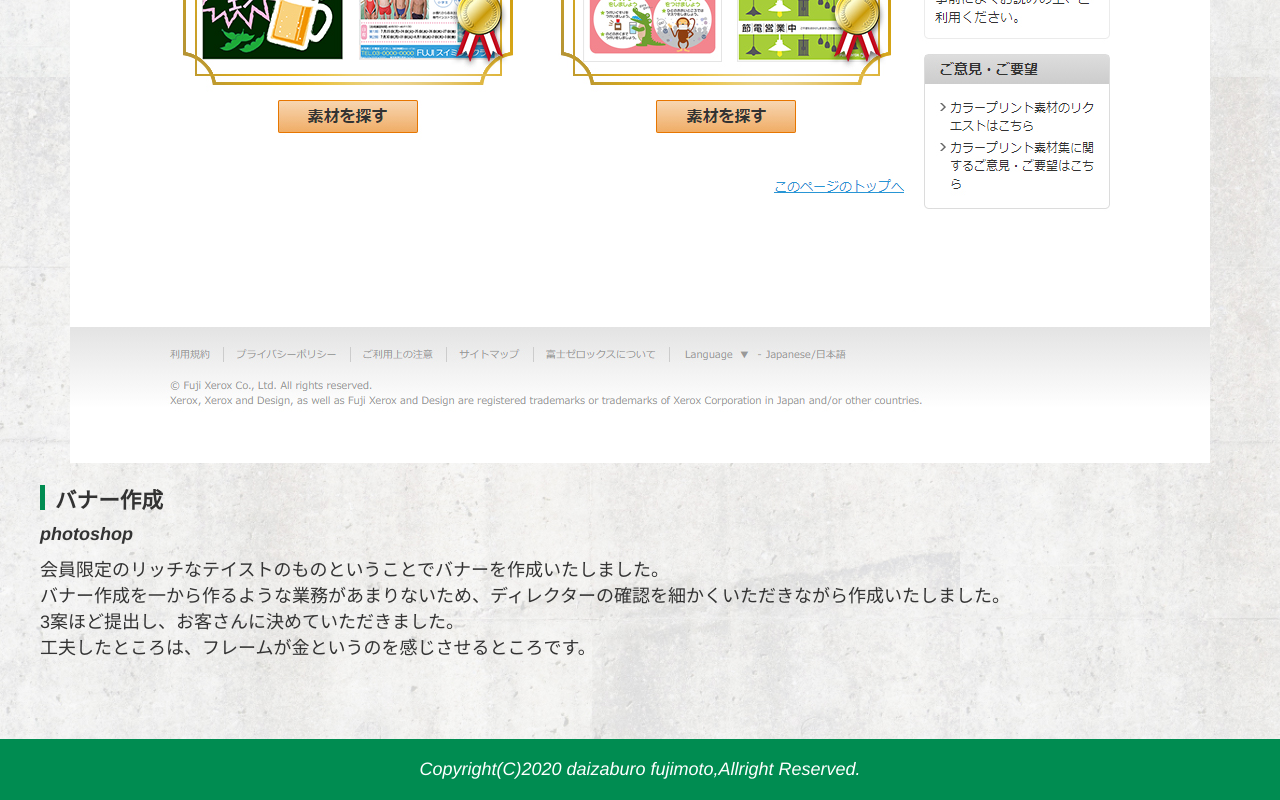
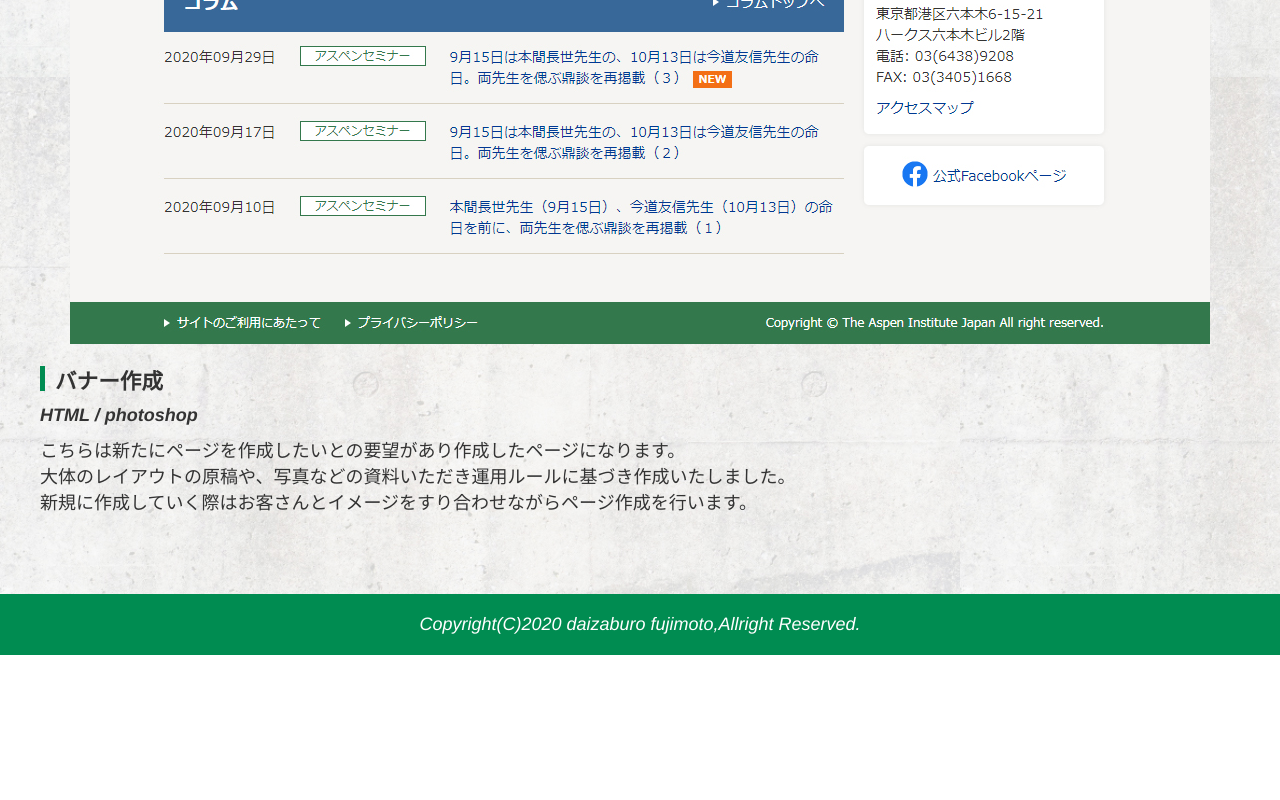
Before and after one commit to daizaburou/portfolio, a plain HTML site: page work/work_06.html in a window 1280 px wide. Shown: the part 1417-2217 px from the top of the page. After the commit the page ends 2072 px from the top, so only its background shows below. Drawn offline with nearby package versions, Linux system fonts and the light colour scheme; files whose address does not match are found by name.

Commit message:
workの更新

```diff
--- a/work/work_06.html
+++ b/work/work_06.html
@@ -34,18 +34,13 @@
     <h2 class="hdg-bg">work</h2>
 
     <div>
-        <p class="img-full"><img src="../common/images/work_01_img.jpg" alt=""></p>
-        <h4>バナー作成</h4>
-        <p class="work-skill">photoshop</p>
-        <p>会員限定のリッチなテイストのものということでバナーを作成いたしました。<br>
-        バナー作成を一から作るような業務があまりないため、ディレクターの確認を細かくいただきながら作成いたしました。<br>
-        3案ほど提出し、お客さんに決めていただきました。<br>
-        工夫したところは、フレームが金というのを感じさせるところです。</p>
-    </div>
-
-
-
-
+      <p class="img-full"><img src="../common/images/work_05_img.jpg" alt=""></p>
+      <h4>バナー作成</h4>
+      <p class="work-skill">HTML / photoshop</p>
+      <p>こちらは新たにページを作成したいとの要望があり作成したページになります。<br>
+        大体のレイアウトの原稿や、写真などの資料いただき運用ルールに基づき作成いたしました。<br>
+        新規に作成していく際はお客さんとイメージをすり合わせながらページ作成を行います。</p>
+  </div>
 </section>
 
 <div id="to-top">
```
Also changed, not shown: work/work_01.html (+0 -1 lines), work/work_02.html (+0 -2 lines), work/work_03.html (+0 -5 lines), work/work_04.html (+0 -5 lines), work/work_05.html (+5 -10 lines), common/images/work_05_img.jpg (added), 1 other file.
